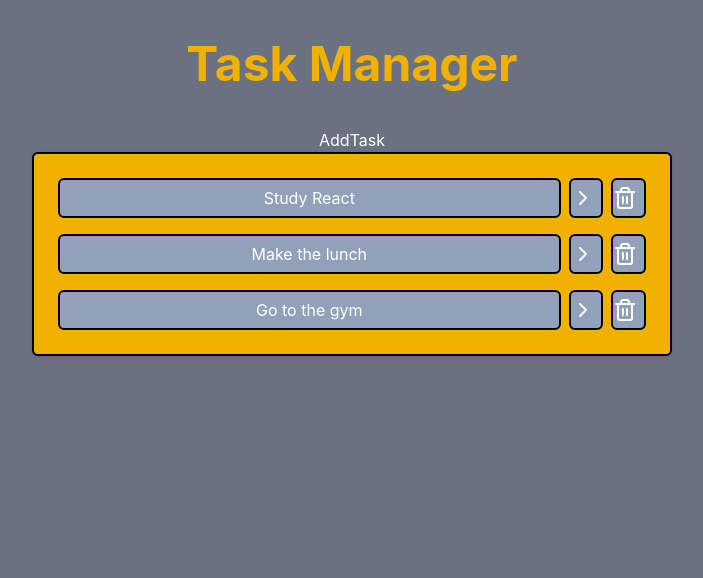
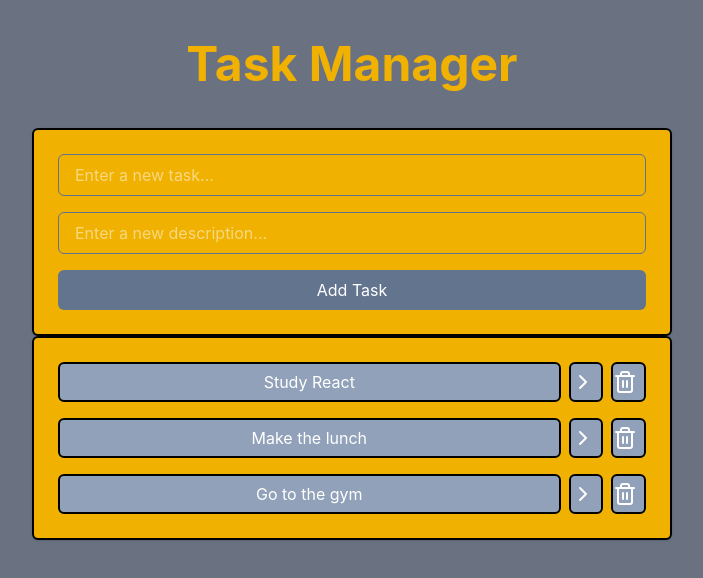
Before and after one commit to daveesin/task-list-react, a React (Vite) app: page / in a window 1280 px wide. Shown: the top 578 px of the page, without its empty margins (288-991 px from the left). Built offline with nearby package versions, Linux system fonts and the light colour scheme.

Commit message:
Styling the form to input new tasks

```diff
--- a/src/components/AddTask.jsx
+++ b/src/components/AddTask.jsx
@@ -1,8 +1,12 @@
 function AddTask() {
     return(
-        <div>
+        <div className="space-y-4 p-6 bg-yellow-500 rounded-md shadow border-black border-2 w-full flex flex-col">
 
-            <h1>AddTask</h1>
+            <input type="text" placeholder="Enter a new task..." className="border border-slate-500 outline-slate-400 px-4 py-2 rounded-md"/>
+            <input type="text" placeholder="Enter a new description..." className="border border-slate-500 outline-slate-400 px-4 py-2 rounded-md"/>
+            <button className="bg-slate-500 text-white py-2 px-4 rounded-md hover:bg-slate-600">
+                Add Task
+            </button>
 
         </div>
     )
```
